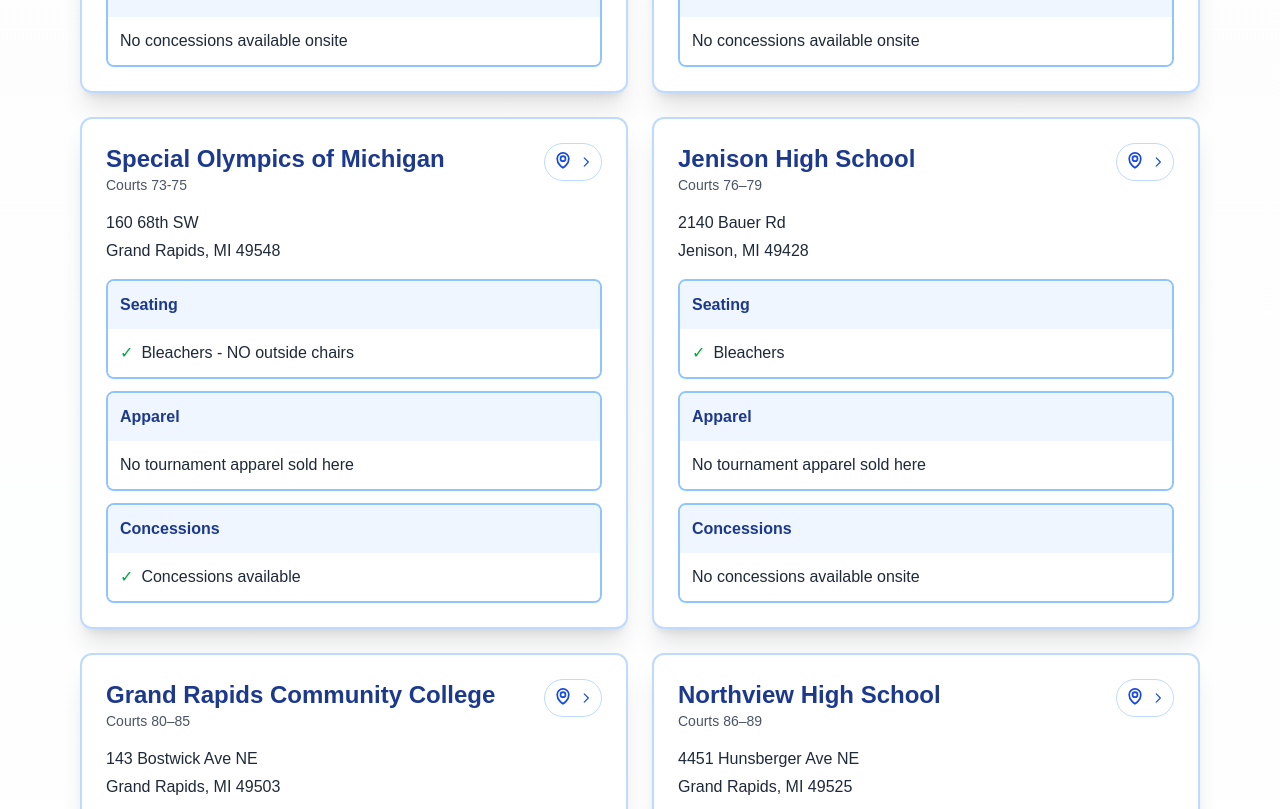
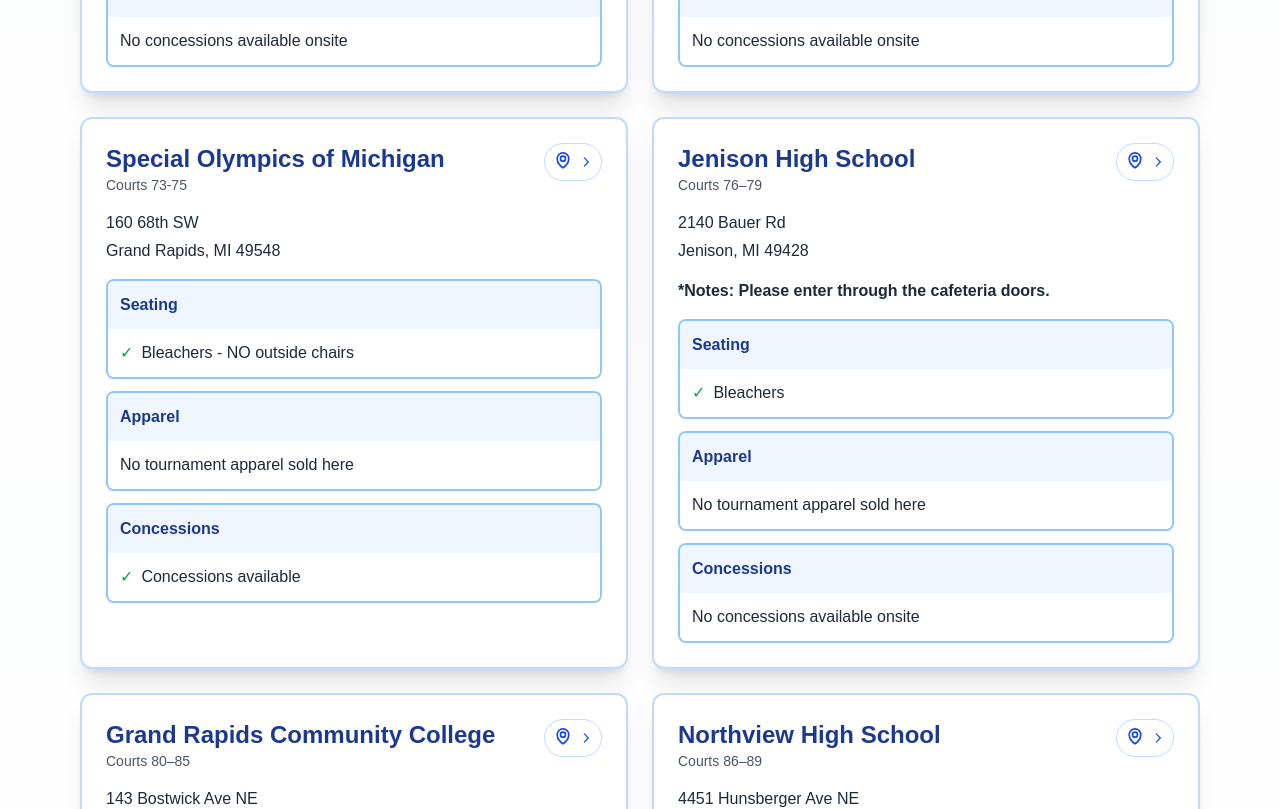
Before and after one commit to Inside-Out-Volleyball/volleyfest-web, a Next.js app: page /locations in a window 1280 px wide. Shown: the part 2506-3315 px from the top of the page. Built offline with nearby package versions, Linux system fonts and the light colour scheme.

Commit message:
add-location-notes

```diff
--- a/app/data/livestreams.ts
+++ b/app/data/livestreams.ts
@@ -6,7 +6,7 @@
 
 // Replace placeholder embed URLs with actual YouTube embed links when available.
 export const livestreams: Livestream[] = [
-  { court: "Court 1", embedUrl: "https://www.youtube.com/embed/ra_5FUh6XVE?list=PLVAUDcutbNTMDbEeRokbAiakm8wKY-Asl" },
+  { court: "Court 1", embedUrl: "https://www.youtube.com/embed/videoseries?si=feLxKKPETrfeunOS&amp;list=PLVAUDcutbNTOotbSkw38xXgQTXibGkN0q" },
   { court: "Court 2", embedUrl: "https://www.youtube.com/embed/jDzotQUhF0U?list=PLVAUDcutbNTOxtDM1w9Zfl8z44kTaDrq8" },
   { court: "Court 12", embedUrl: "https://www.youtube.com/embed/QdC_JI5-vdM?list=PLVAUDcutbNTM9hAy5buwSwDMmQocYGFkn" },
   { court: "Court 14", embedUrl: "https://www.youtube.com/embed/xdGfcWQJ9Xw?list=PLVAUDcutbNTOwZ9XdV7wwB55LmhvygzF8" },
--- a/app/data/locations.ts
+++ b/app/data/locations.ts
@@ -4,6 +4,7 @@
   addressLines: string[];
   seatingAvailable: boolean;
   seatingText: string;
+  notes?: string;
   apparel: boolean;
   concessions: boolean;
 };
@@ -97,6 +98,7 @@
     addressLines: ["2140 Bauer Rd", "Jenison, MI 49428"],
     seatingAvailable: true,
     seatingText: "Bleachers",
+    notes: "Please enter through the cafeteria doors.",
     apparel: false,
     concessions: false,
   },
--- a/app/locations/page.tsx
+++ b/app/locations/page.tsx
@@ -51,6 +51,12 @@
                 ))}
               </div>
 
+              {loc.notes && (
+                <p className="text-gray-800 font-semibold">
+                  *Notes: <span className="font-bold">{loc.notes}</span>
+                </p>
+              )}
+
               <div className="grid grid-cols-1 gap-3">
                 <div className="grid grid-cols-1 border-2 border-blue-300 rounded-lg overflow-hidden">
                   <div className="p-3 bg-blue-50 font-bold text-blue-900">Seating</div>
```
